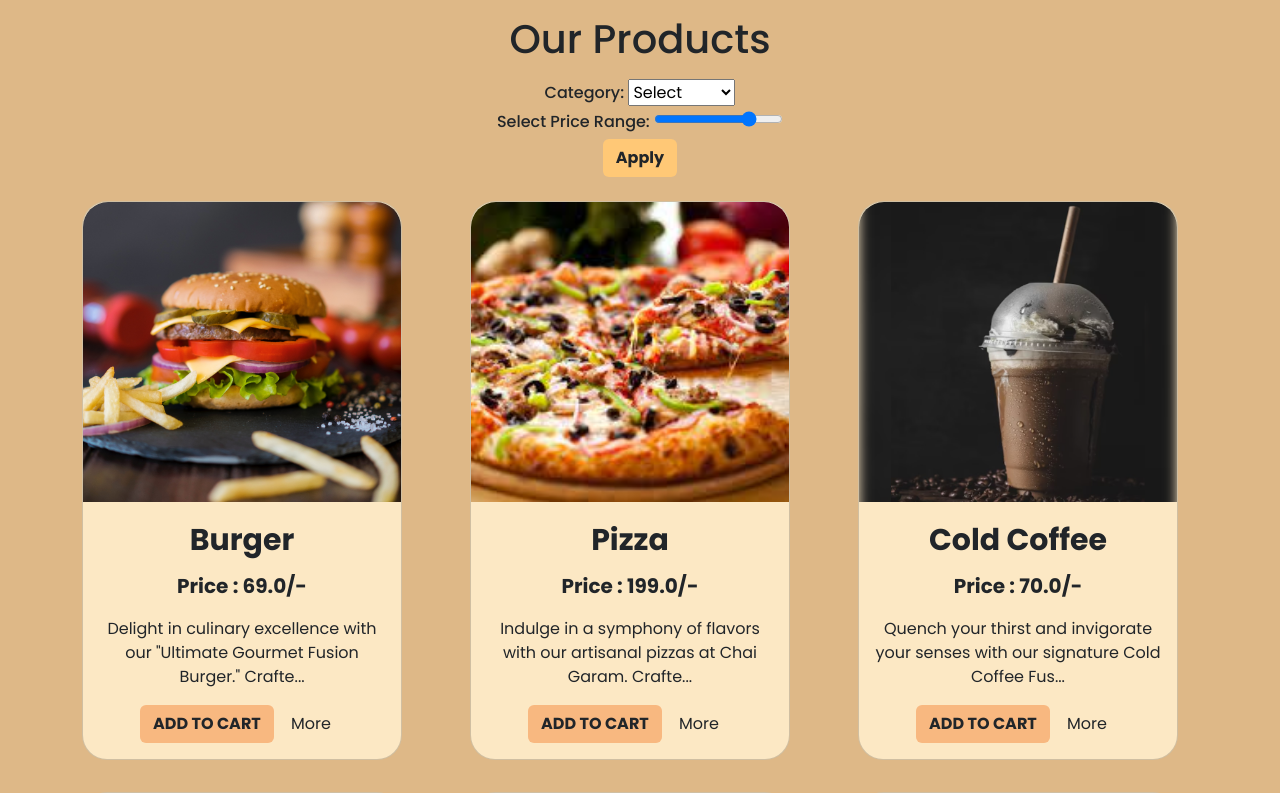
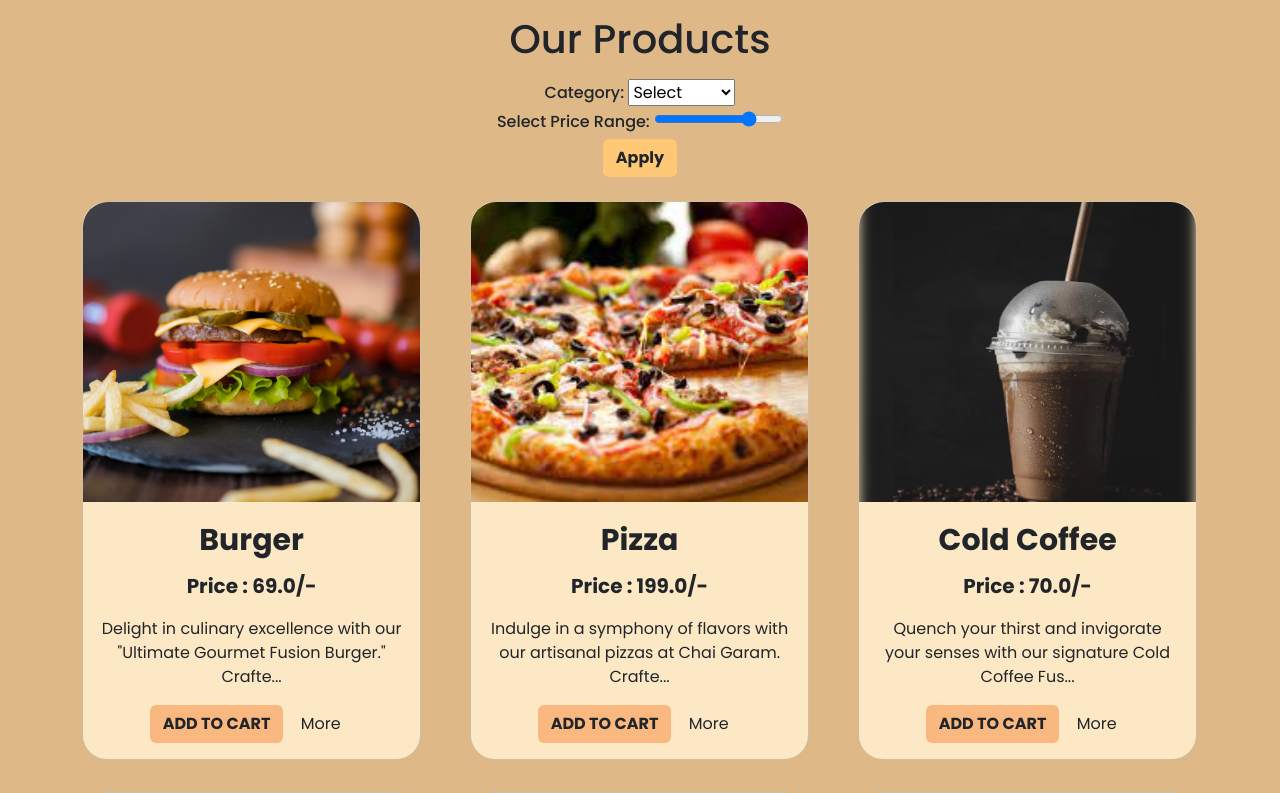
Before and after one commit to Taneja12/Qwicky, a Django app: page /allproducts in a window 1280 px wide. Shown: the part 81-874 px from the top of the page. Run offline with Django 4.2, Linux system fonts and the light colour scheme; data comes from the database, SQL or seed files in the repository; some libraries are stand-ins or nearby versions.

Commit message:
Update filter.html

```diff
--- a/test1/templates/test1/filter.html
+++ b/test1/templates/test1/filter.html
@@ -51,7 +51,7 @@
       {% for y in x %}
       <div class="col">
         <div class="container text-center">
-          <div class="card mb-3 mt-3" style="background-color:rgb(252, 232, 196); border-radius: inherit;display: flex; width:20rem;border-radius: 25px;">
+          <div class="card mb-3 mt-3" style="background-color:rgb(252, 232, 196); border-radius: inherit;display: flex; width:21.2rem;border-radius: 25px;">
             <img src="{{ y.img.url }}" class="card-img-top" alt="image"
               style="  width: 100%; height: 300px;object-fit: cover;object-position: 50% 40%;max-block-size: 46vh;border-radius: 25px 25px 0 0;">
             <div class="card-body">
```
